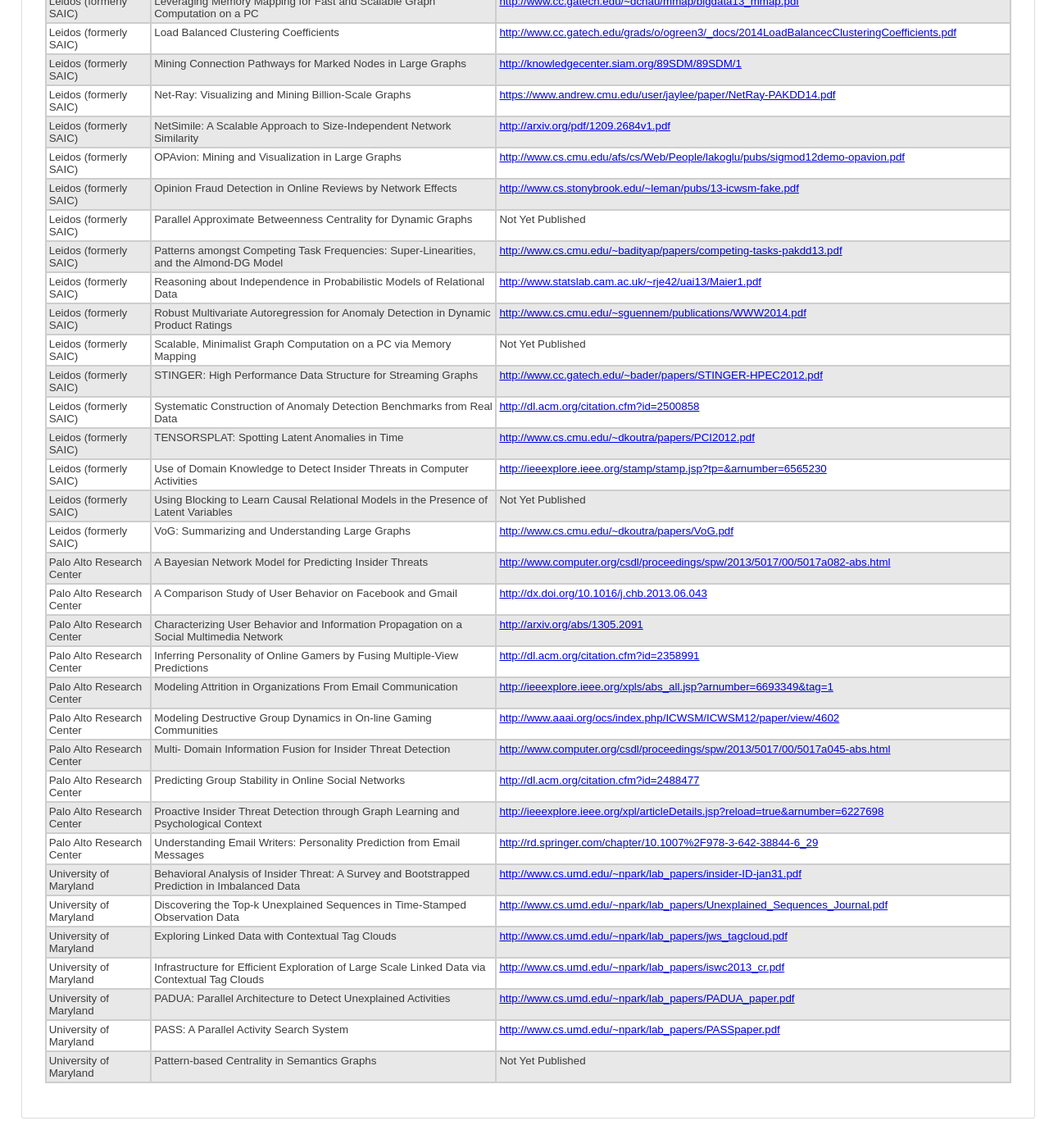
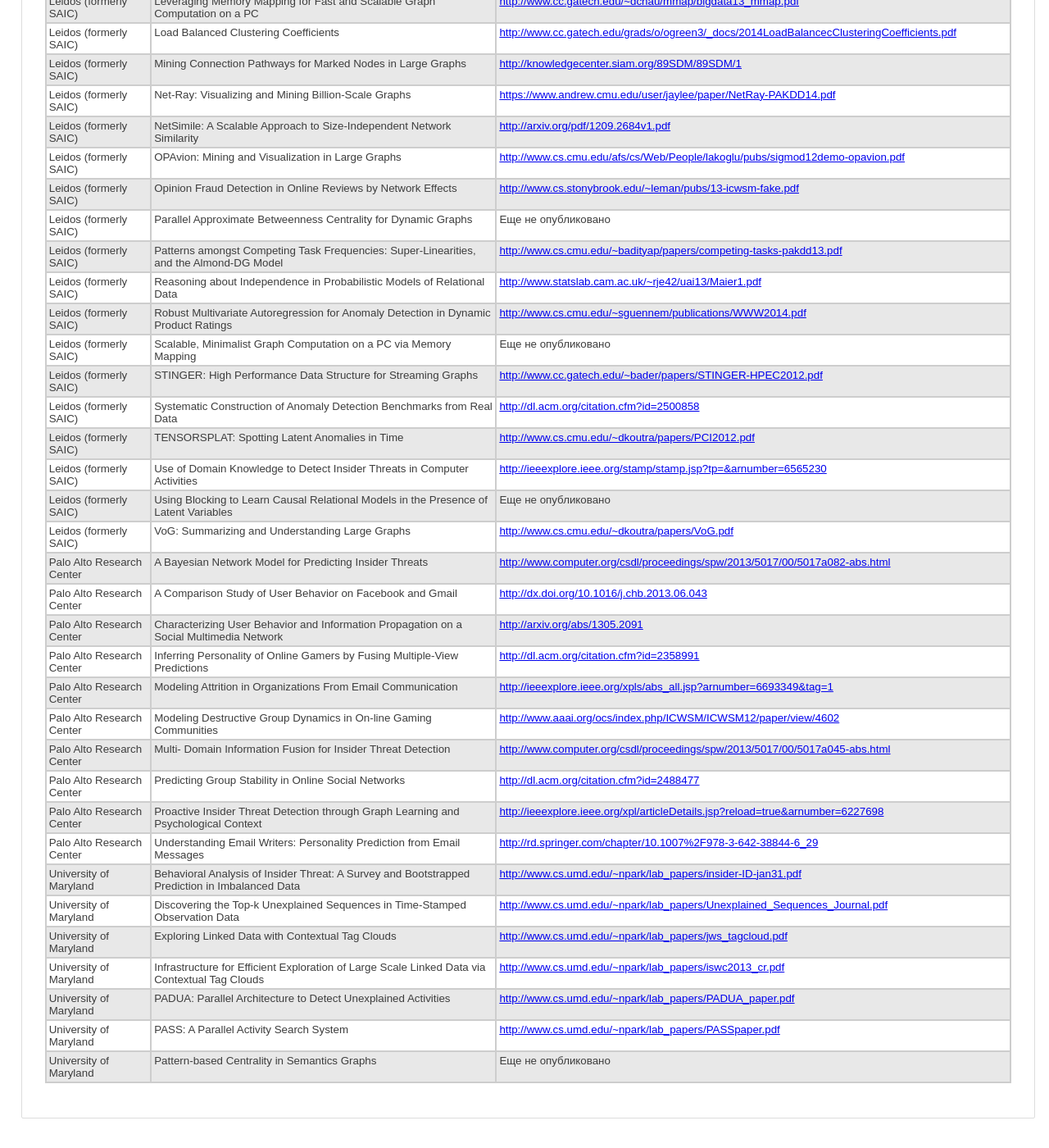
Before and after one commit to kant2002/darpa-ru, a Jekyll site: the page built from ru/ADAMS.html, in a window 1280 px wide and 1400 px high, scrolled down 2594 px. Shown: the whole window at 82% size. Built offline with Jekyll 4.4.1, drawn with Linux system fonts in a browser that asks for light colours.

Commit message:
New translations ADAMS.html (Russian)

```diff
--- a/ru/ADAMS.html
+++ b/ru/ADAMS.html
@@ -126,7 +126,7 @@
 </tr>
 <tr>
   <td class='team'>Leidos (formerly SAIC)<a name='Leidos (formerly SAIC)'></a></td>
-<td class='title'>Parallel Approximate Betweenness Centrality for Dynamic Graphs</td>  <td class='link'>Not Yet Published</td>
+<td class='title'>Parallel Approximate Betweenness Centrality for Dynamic Graphs</td>  <td class='link'>Еще не опубликовано</td>
 </tr>
 <tr>
   <td class='team'>Leidos (formerly SAIC)<a name='Leidos (formerly SAIC)'></a></td>
@@ -178,11 +178,11 @@
 </tr>
 <tr>
   <td class='team'>Leidos (formerly SAIC)<a name='Leidos (formerly SAIC)'></a></td>
-<td class='title'>Scalable, Minimalist Graph Computation on a PC via Memory Mapping</td>  <td class='link'>Not Yet Published</td>
+<td class='title'>Scalable, Minimalist Graph Computation on a PC via Memory Mapping</td>  <td class='link'>Еще не опубликовано</td>
 </tr>
 <tr>
   <td class='team'>Leidos (formerly SAIC)<a name='Leidos (formerly SAIC)'></a></td>
-<td class='title'>Using Blocking to Learn Causal Relational Models in the Presence of Latent Variables</td>  <td class='link'>Not Yet Published</td>
+<td class='title'>Using Blocking to Learn Causal Relational Models in the Presence of Latent Variables</td>  <td class='link'>Еще не опубликовано</td>
 </tr>
 <tr>
   <td class='team'>Leidos (formerly SAIC)<a name='Leidos (formerly SAIC)'></a></td>
@@ -334,7 +334,7 @@
 </tr>
 <tr>
   <td class='team'>University of Maryland<a name='University of Maryland'></a></td>
-<td class='title'>Pattern-based Centrality in Semantics Graphs</td>  <td class='link'>Not Yet Published</td>
+<td class='title'>Pattern-based Centrality in Semantics Graphs</td>  <td class='link'>Еще не опубликовано</td>
 </tr>
 <tr>
   <td class='team'>University of Maryland<a name='University of Maryland'></a></td>
```
